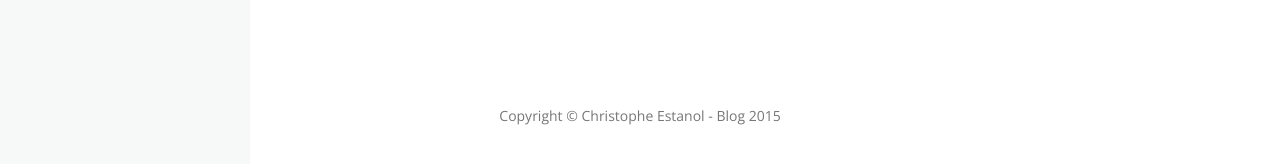
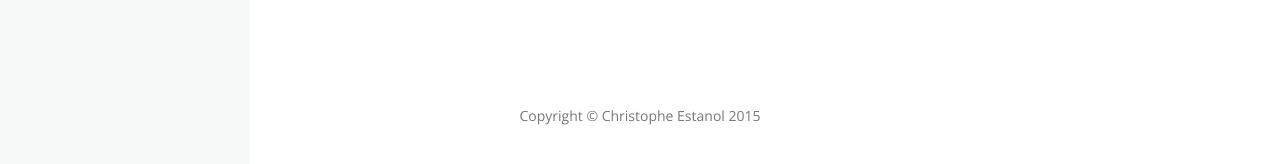
Before and after one commit to ChrisEstanol/ce-blog, a Jekyll site: the page built from index.html, in a window 1280 px wide. Shown: the part 586-750 px from the top of the page. Built offline with Jekyll 4.4.1, drawn with Linux system fonts in a browser that asks for light colours; nearby versions of some CDN libraries; Markdown is read by kramdown in place of the engine named in the settings; the list of posts is cut into pages by our own code.

Commit message:
Pages title

```diff
--- a/_config.yml
+++ b/_config.yml
@@ -1,7 +1,7 @@
 # Site settings
-title: Christophe Estanol - Blog
+title: Christophe Estanol
 email: your-email@yourdomain.com
-description: "Christophe Estanol's blog"
+description: "Christophe Estanol's website"
 baseurl: ""
 url: "http://chrisestanol.com"
 twitter_username: chrisestanol
--- a/index.html
+++ b/index.html
@@ -1,6 +1,7 @@
 ---
 layout: page
-description: "Christophe Estanol - Blog"
+title: "Christophe Estanol | Website"
+description: "This is what I do."
 ---
 
 {% for post in paginator.posts %}
--- a/work.html
+++ b/work.html
@@ -1,6 +1,6 @@
 ---
 layout: page
-title: "Portfolio"
+title: "Work"
 description: "This is what I do."
 ---
 
```
Also changed, not shown: 6 other files.
